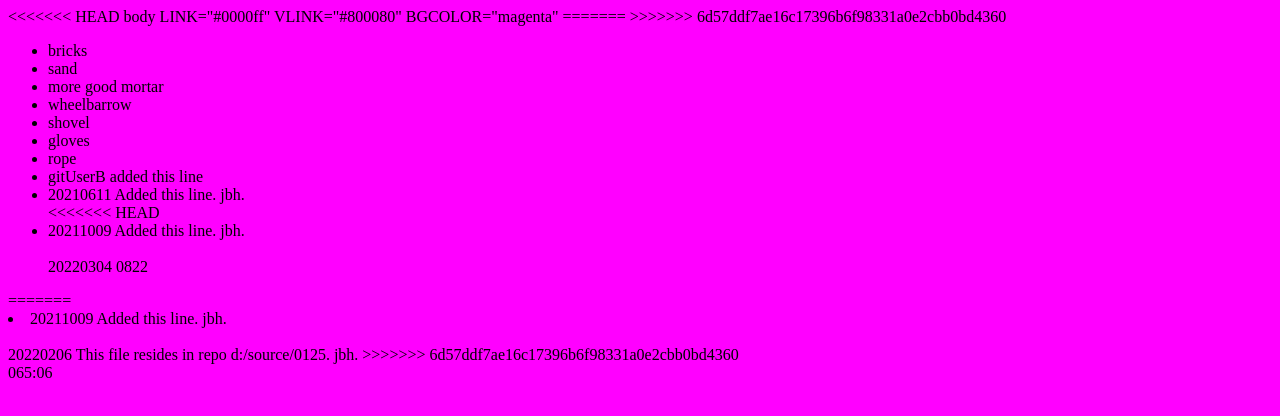
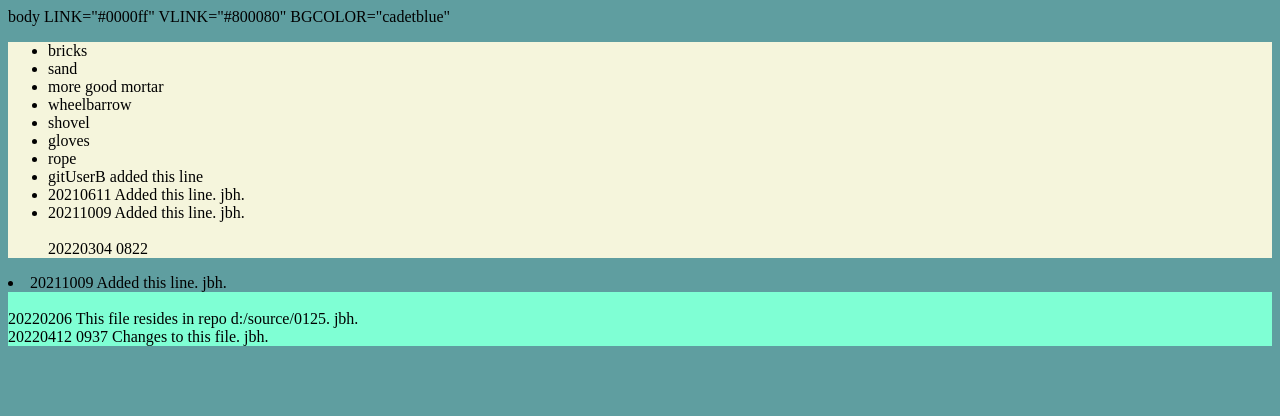
Before and after one commit to jeffreyb0923/repoOne, a plain HTML site: page index.html in a window 1280 px wide. Drawn offline with Linux system fonts and the light colour scheme.

Commit message:
chg'd bkgd color

```diff
--- a/index.html
+++ b/index.html
@@ -1,12 +1,10 @@
 <html>
-<<<<<<< HEAD
-<body LINK="#0000ff" VLINK="#800080" BGCOLOR="magenta">
-body LINK="#0000ff" VLINK="#800080" BGCOLOR="magenta"
-=======
+
 <body LINK="#0000ff" VLINK="#800080" BGCOLOR="cadetblue">
->>>>>>> 6d57ddf7ae16c17396b6f98331a0e2cbb0bd4360
+body LINK="#0000ff" VLINK="#800080" BGCOLOR="cadetblue"
+
 <div>
-<ul>
+<ul style="background-color:beige">
   <li>bricks</li>
   <li>sand</li>
   <li>more good mortar</li>
@@ -16,18 +14,21 @@ body LINK="#0000ff" VLINK="#800080" BGCOLOR="magenta"
   <li>rope</li>
   <li>gitUserB added this line</li>
   <li>20210611 Added this line.  jbh.  </li>
-<<<<<<< HEAD
+
   <li>20211009 Added this line.  jbh.  </li>
 
 <br>20220304 0822
 </ul>
 </div>
-=======
   <li>20211009 Added this line.  jbh.  </li>
 </ul>
 </div>
+<div style="background-color:aquamarine">
 <br>20220206 This file resides in repo d:/source/0125.  jbh.
->>>>>>> 6d57ddf7ae16c17396b6f98331a0e2cbb0bd4360
-<br>065:06
+<br>20220412 0937  Changes to this file.  jbh.
+<br>
+</div>
+
+
 </body>
 </html>
```
